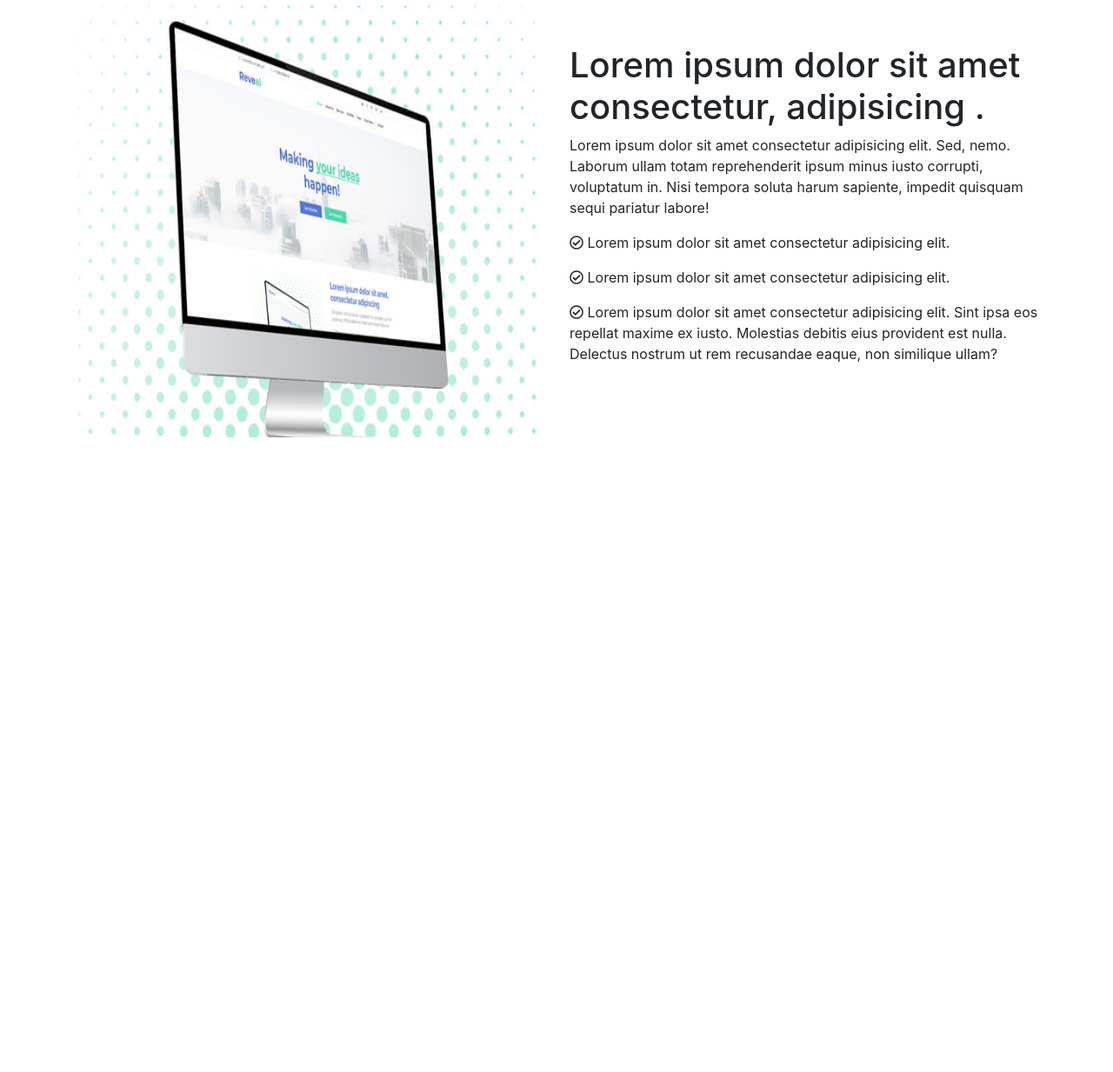
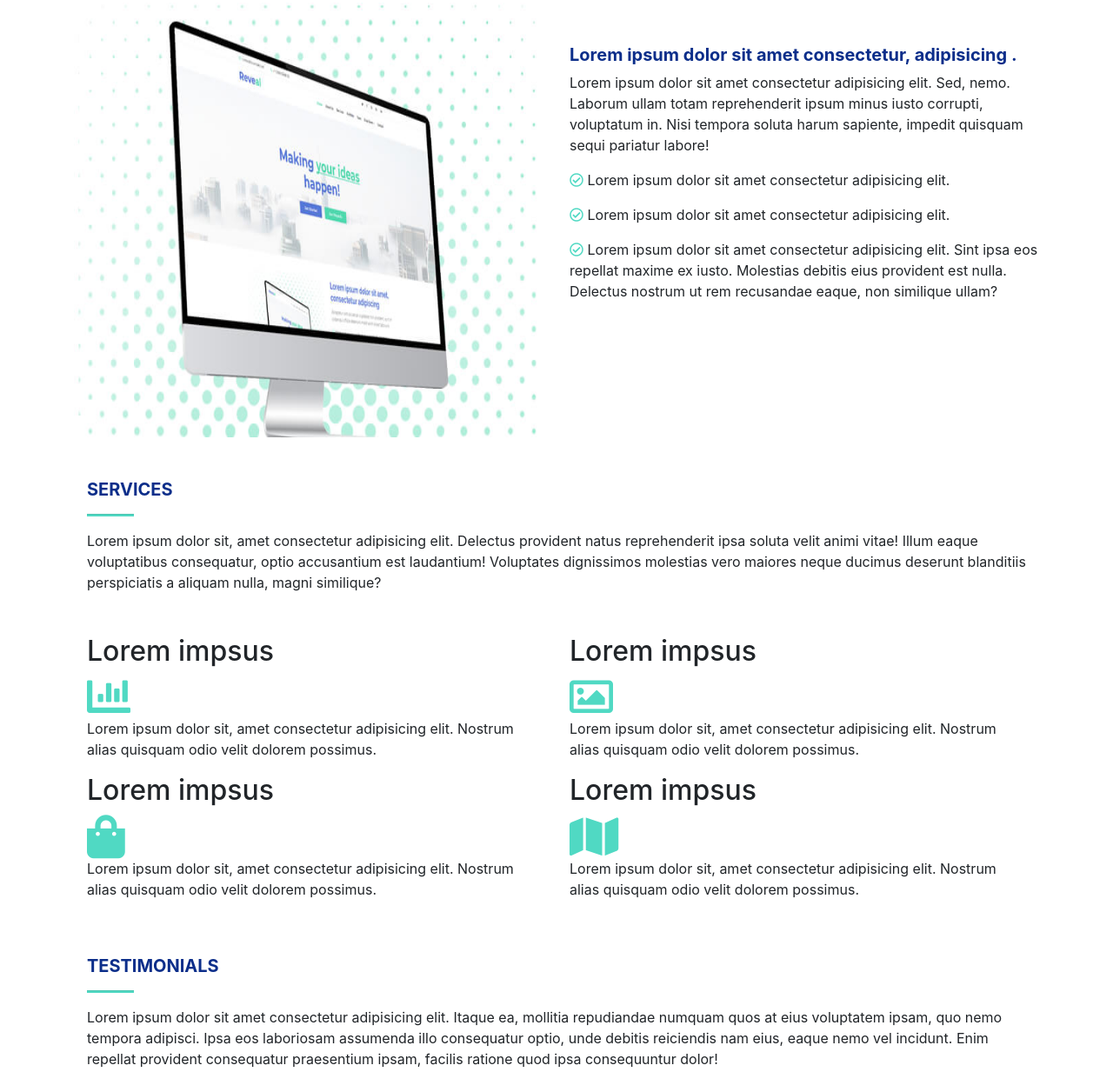
Before and after one commit to LaCaZze/html-brief-integration-front-2-master, a plain HTML site: page index.html in a window 1280 px wide. Shown: the part 686-1919 px from the top of the page at 87% size. Before the commit the page ends 1189 px from the top, so only its background shows below. Drawn offline with nearby package versions, Linux system fonts and the light colour scheme.

Commit message:
ajout de la section 2

```diff
--- a/css/style.css
+++ b/css/style.css
@@ -26,3 +26,25 @@ img{
     width: 100%;
     height: 500px;
 }
+
+.detail-puce{
+    color: #50d9c3;
+}
+
+h1{
+    color: #0c2e8a;
+    font-size: 20px;
+    font-weight: bold;
+}
+
+.tiret{
+    width: 5%;
+    height: 2px;
+    margin-right: 100%;
+    background-color:#50d9c3;
+}
+
+.icon-section1{
+    font-size: 50px;
+    color: #50d9c3;
+}
--- a/index.html
+++ b/index.html
@@ -116,15 +116,59 @@
                 <h1>Lorem ipsum dolor sit amet consectetur, adipisicing .</h1>
                 <p>Lorem ipsum dolor sit amet consectetur adipisicing elit. Sed, nemo. Laborum ullam totam reprehenderit ipsum
                     minus iusto corrupti, voluptatum in. Nisi tempora soluta harum sapiente, impedit quisquam sequi pariatur
-                    labore!</p>
+                    labore!
+                </p>
                 <div>
-                    <p><i class="far fa-check-circle"></i> Lorem ipsum dolor sit amet consectetur adipisicing elit.</p>
-                    <p><i class="far fa-check-circle"></i> Lorem ipsum dolor sit amet consectetur adipisicing elit.</p>
-                    <p><i class="far fa-check-circle"></i> Lorem ipsum dolor sit amet consectetur adipisicing elit. Sint ipsa eos repellat maxime ex iusto. Molestias debitis eius provident est nulla. Delectus nostrum ut rem recusandae eaque, non similique ullam?</p>
+                    <p>
+                        <i class="far fa-check-circle detail-puce"></i> Lorem ipsum dolor sit amet consectetur adipisicing elit.</p>
+                    <p>
+                        <i class="far fa-check-circle detail-puce"></i> Lorem ipsum dolor sit amet consectetur adipisicing elit.</p>
+                    <p>
+                        <i class="far fa-check-circle detail-puce"></i> Lorem ipsum dolor sit amet consectetur adipisicing elit. Sint ipsa eos repellat maxime ex iusto.
+                        Molestias debitis eius provident est nulla. Delectus nostrum ut rem recusandae eaque, non similique
+                        ullam?</p>
                 </div>
             </div>
 
         </section>
+<!-- section 2 -->
+        <section class="container mt-5">
+            <div class="">
+                <h1>SERVICES</h1>
+                <hr class="tiret"> <!-- revenir pour passer le tiret en marge à gauche avec Bootstrap -->
+                <p>Lorem ipsum dolor sit, amet consectetur adipisicing elit. Delectus provident natus reprehenderit ipsa soluta velit animi vitae! Illum eaque voluptatibus consequatur, optio accusantium est laudantium! Voluptates dignissimos molestias vero maiores neque ducimus deserunt blanditiis perspiciatis a aliquam nulla, magni similique?</p>
+                <div class="box-shadow row mt-5">
+                    <div class="col-6">
+                            <h2>Lorem impsus</h2>
+                            <i class="fas fa-chart-bar icon-section1"></i>
+                             <p>Lorem ipsum dolor sit, amet consectetur adipisicing elit. Nostrum alias quisquam odio velit dolorem possimus.</p>
+                    </div>
+                    <div class="col-6">
+                            <h2>Lorem impsus</h2>
+                            <i class="far fa-image icon-section1"></i>
+                            <p>Lorem ipsum dolor sit, amet consectetur adipisicing elit. Nostrum alias quisquam odio velit dolorem possimus.</p>
+                    </div>
+                    <div class="col-6">
+                            <h2>Lorem impsus</h2>
+                            <i class="fas fa-shopping-bag icon-section1"></i>
+                            <p>Lorem ipsum dolor sit, amet consectetur adipisicing elit. Nostrum alias quisquam odio velit dolorem possimus.</p>
+                    </div>
+                    <div class="col-6">
+                            <h2>Lorem impsus</h2>
+                            <i class="fas fa-map icon-section1"></i>                            <p>Lorem ipsum dolor sit, amet consectetur adipisicing elit. Nostrum alias quisquam odio velit dolorem possimus.</p>
+                    </div>
+                </div>
+            </div>
+        </section>
+<!-- section 3 -->
+
+<section class="container mt-5">
+    <h1>TESTIMONIALS</h1>
+    <hr class="tiret">
+
+    <p>Lorem ipsum dolor sit amet consectetur adipisicing elit. Itaque ea, mollitia repudiandae numquam quos at eius voluptatem ipsam, quo nemo tempora adipisci. Ipsa eos laboriosam assumenda illo consequatur optio, unde debitis reiciendis nam eius, eaque nemo vel incidunt. Enim repellat provident consequatur praesentium ipsam, facilis ratione quod ipsa consequuntur dolor!</p>
+
+</section>
 
 
     </main>
```
